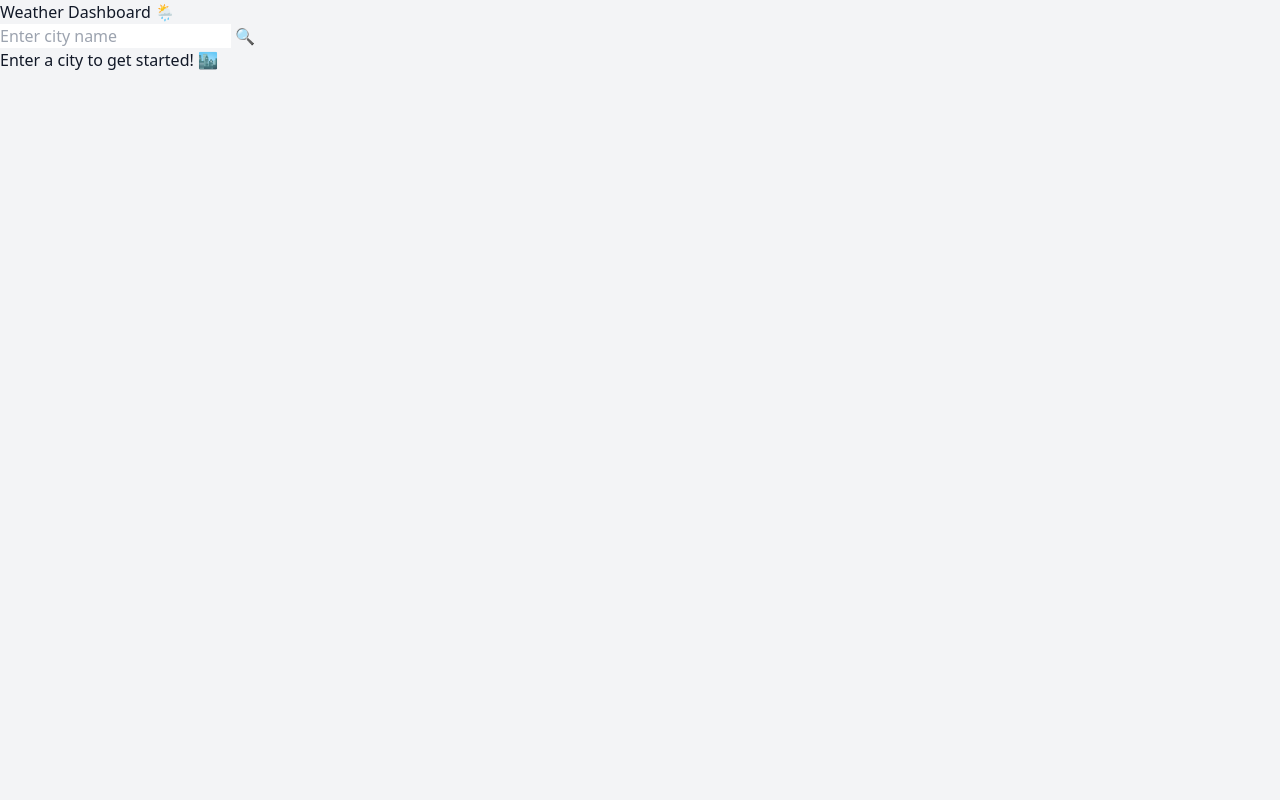
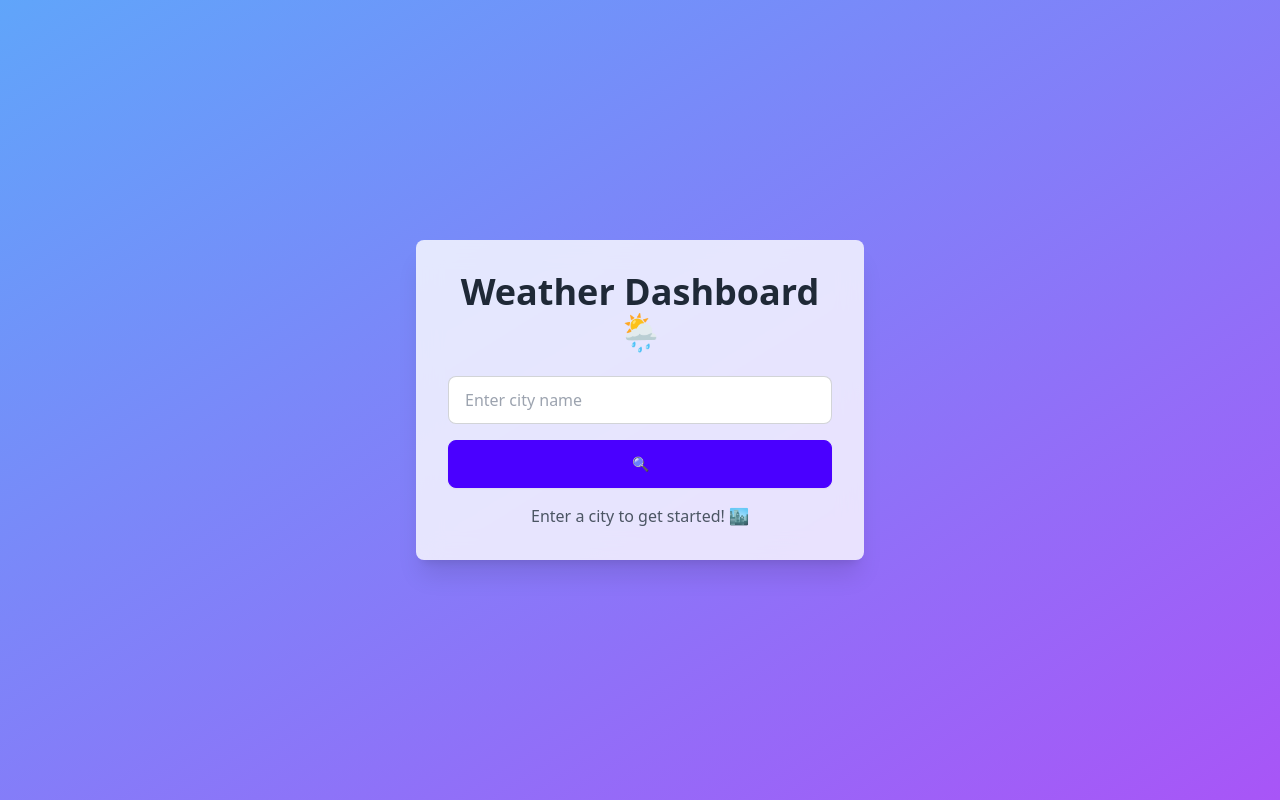
Before and after one commit to beniamincantorlabiserica/weather-api-sveltekit, a SvelteKit app: page / in a window 1280 px wide. Built offline with nearby package versions, Linux system fonts and the light colour scheme; no server answers.

Commit message:
cloudflare update

```diff
--- /dev/null
+++ b/tailwind.config.js
@@ -0,0 +1,8 @@
+/** @type {import('tailwindcss').Config} */
+export default {
+  content: ['./src/**/*.{html,js,svelte,ts}'],
+  theme: {
+    extend: {},
+  },
+  plugins: [require('daisyui')],
+};
```
